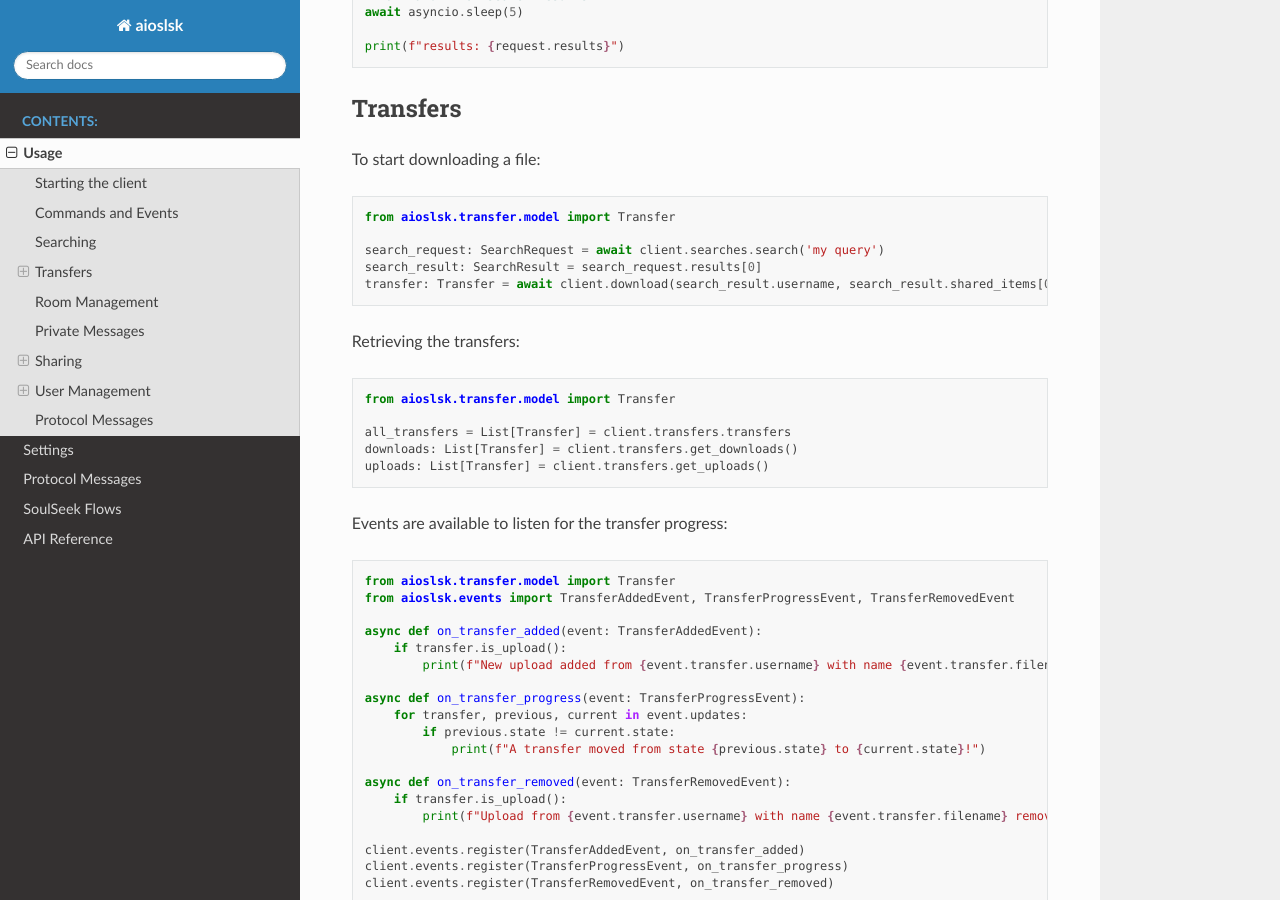
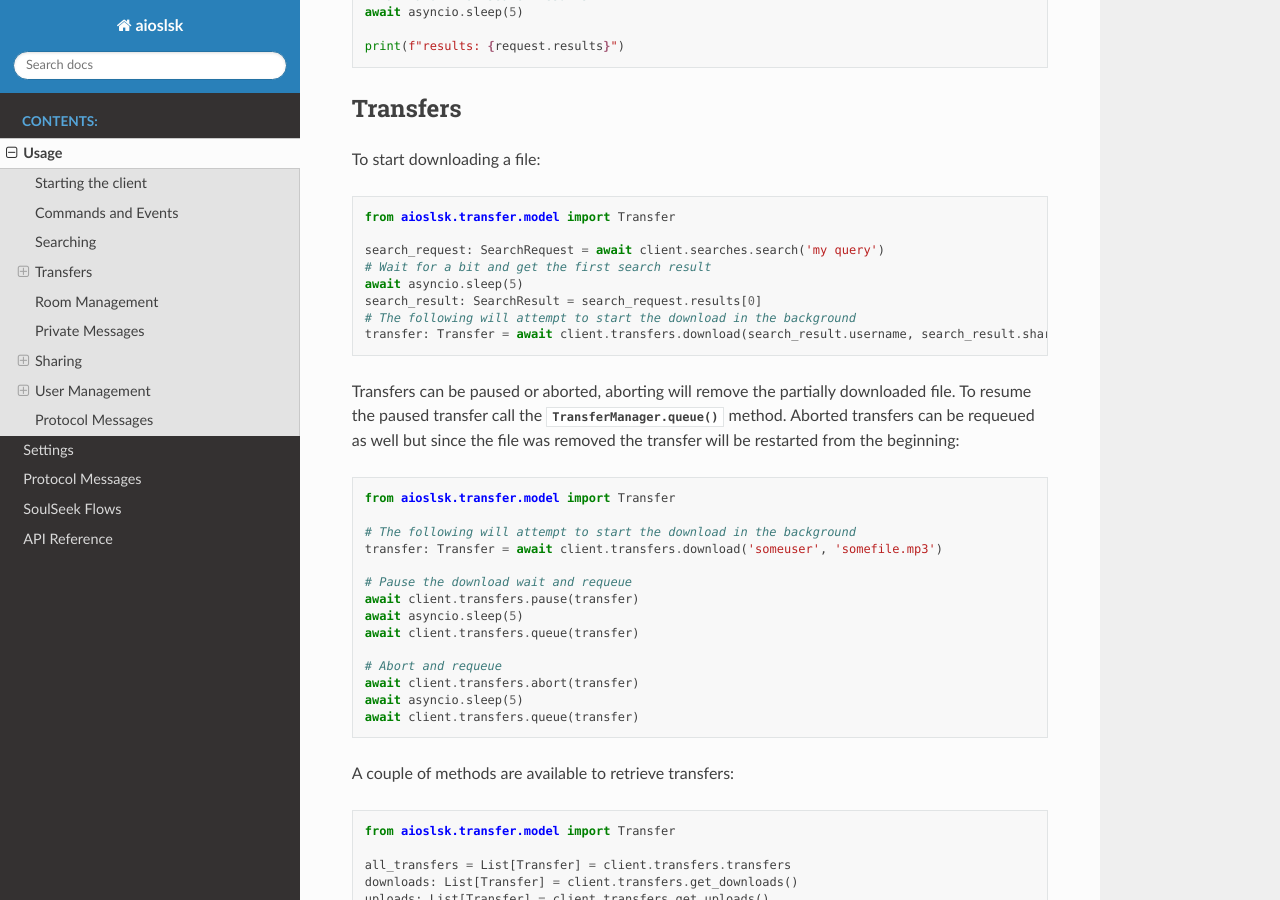
Before and after one commit to JurgenR/aioslsk, a Sphinx documentation site: the page built from docs/source/USAGE.rst, in a window 1280 px wide and 900 px high, scrolled down 2938 px. Built offline with Sphinx 7.4.7 and the Read the Docs theme 2.0.0, drawn with Linux system fonts in a browser that asks for light colours; cross-references to code outside the pages are shown as plain code.

Commit message:
feat: add documentation

```diff
--- a/docs/source/USAGE.rst
+++ b/docs/source/USAGE.rst
@@ -162,11 +162,33 @@ To start downloading a file:
     from aioslsk.transfer.model import Transfer
 
     search_request: SearchRequest = await client.searches.search('my query')
+    # Wait for a bit and get the first search result
+    await asyncio.sleep(5)
     search_result: SearchResult = search_request.results[0]
-    transfer: Transfer = await client.download(search_result.username, search_result.shared_items[0].filename)
+    # The following will attempt to start the download in the background
+    transfer: Transfer = await client.transfers.download(search_result.username, search_result.shared_items[0].filename)
+
+Transfers can be paused or aborted, aborting will remove the partially downloaded file. To resume the paused transfer call the :func:`.TransferManager.queue` method. Aborted transfers can be requeued as well but since the file was removed the transfer will be restarted from the beginning:
+
+.. code-block:: python
+
+    from aioslsk.transfer.model import Transfer
+
+    # The following will attempt to start the download in the background
+    transfer: Transfer = await client.transfers.download('someuser', 'somefile.mp3')
+
+    # Pause the download wait and requeue
+    await client.transfers.pause(transfer)
+    await asyncio.sleep(5)
+    await client.transfers.queue(transfer)
+
+    # Abort and requeue
+    await client.transfers.abort(transfer)
+    await asyncio.sleep(5)
+    await client.transfers.queue(transfer)
 
 
-Retrieving the transfers:
+A couple of methods are available to retrieve transfers:
 
 .. code-block:: python
 
```
